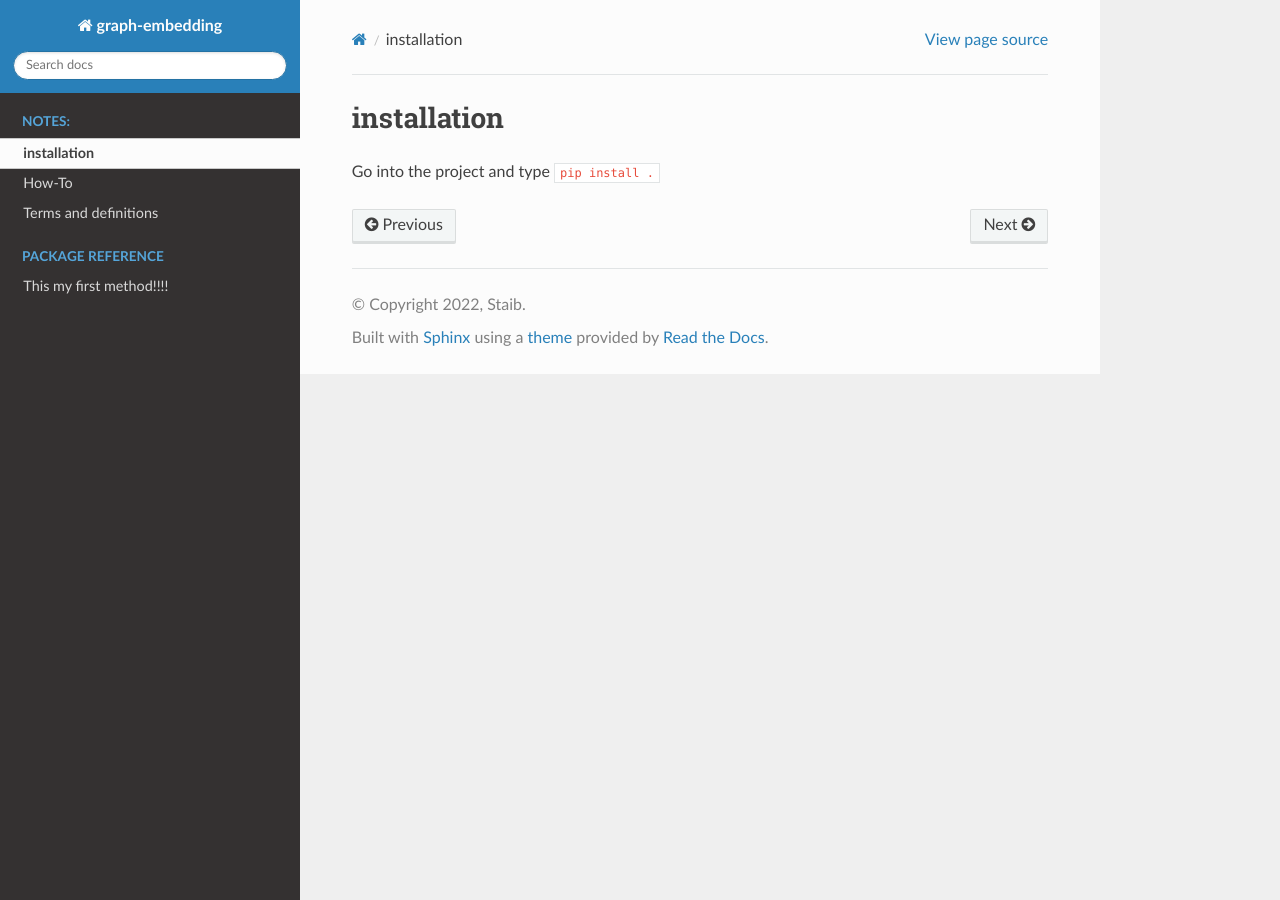
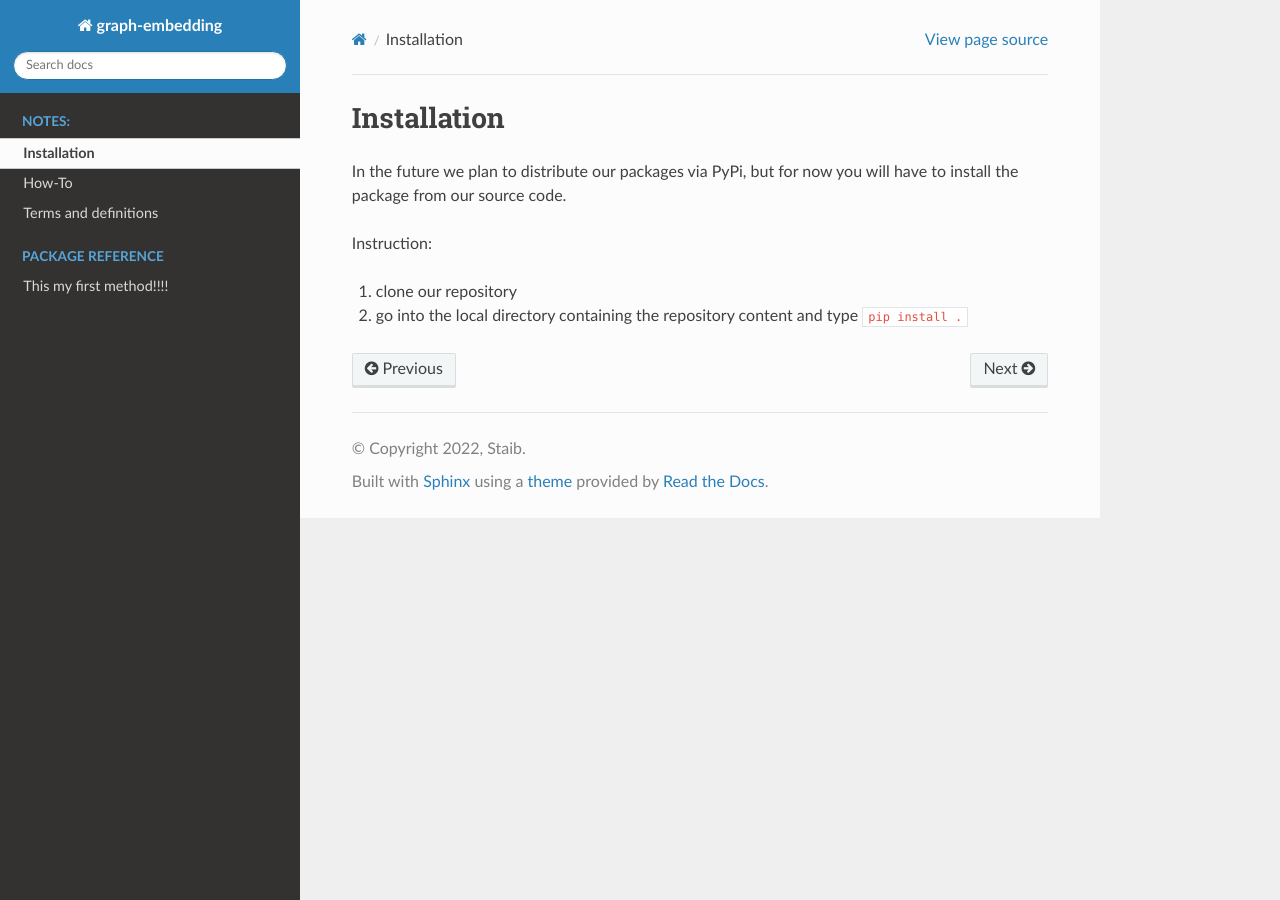
Before and after one commit to christianstaib/graph-embedding, a Sphinx documentation site: the page built from docs/introduction/installation.rst, in a window 1280 px wide. Built offline with Sphinx 7.4.7 and the Read the Docs theme 2.0.0, drawn with Linux system fonts in a browser that asks for light colours.

Commit message:
updated installation instructions

```diff
--- a/docs/introduction/installation.rst
+++ b/docs/introduction/installation.rst
@@ -1,4 +1,9 @@
-installation
+Installation
 ============
 
-Go into the project and type ``pip install .``
+In the future we plan to distribute our packages via PyPi, but for now you will have to install the package from our source code.
+
+Instruction:
+
+#. clone our repository
+#. go into the local directory containing the repository content and type ``pip install .``
```
